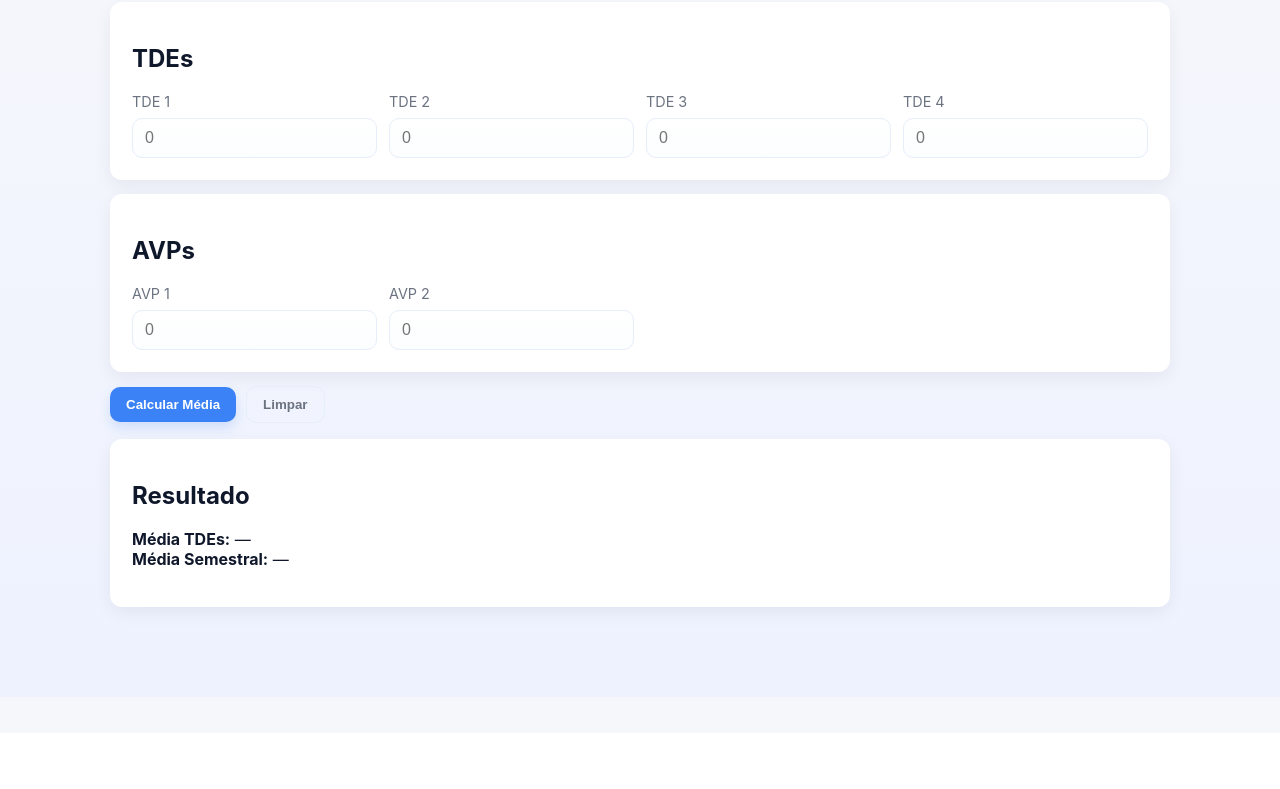
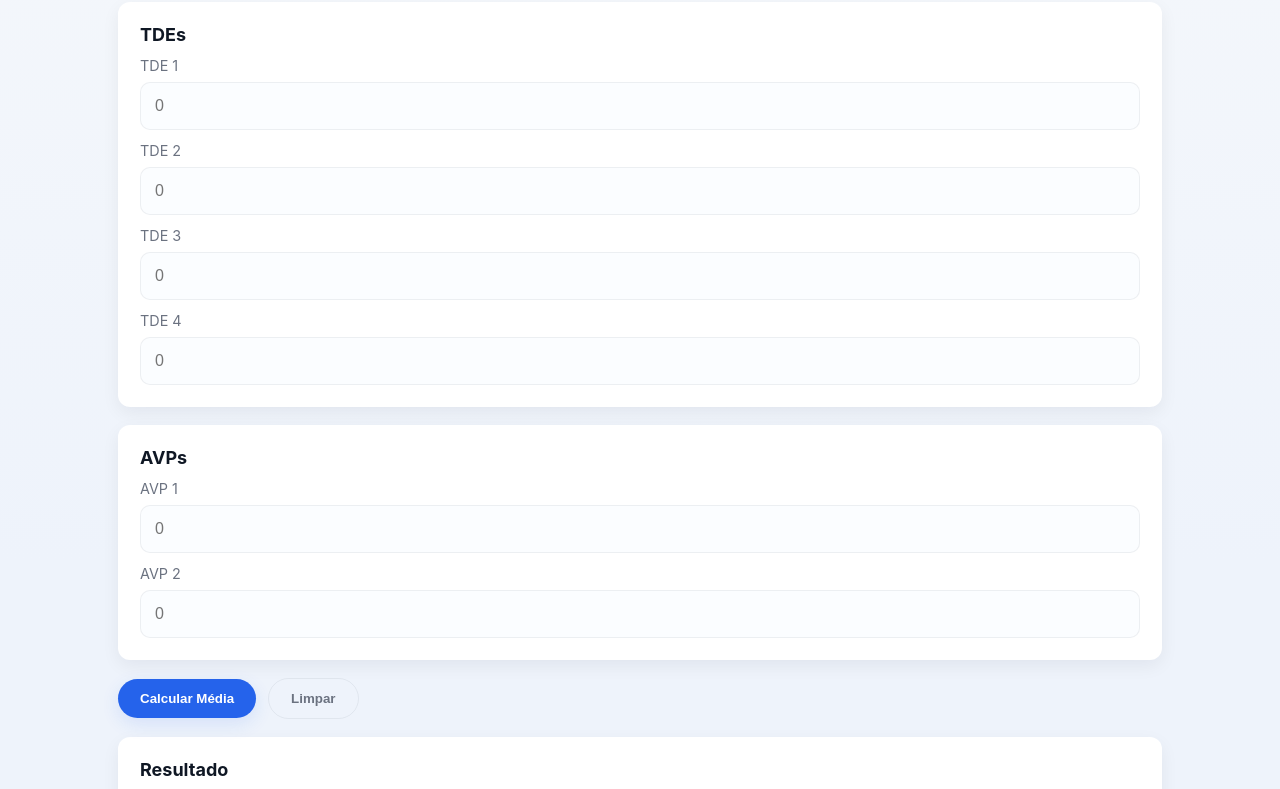
Before and after one commit to emersonn-dev/calculadora_media_UNIFAPCE, a plain HTML site: page index.html in a window 1280 px wide. Shown: the part 103-892 px from the top of the page. Before the commit the page ends 836 px from the top, so only its background shows below. Drawn offline with Linux system fonts and the light colour scheme.

Commit message:
Update style.css

```diff
--- a/css/style.css
+++ b/css/style.css
@@ -1,109 +1,101 @@
 :root{
-  --bg:#f5f7fb;
+  --bg:#f4f7fb;
   --card:#ffffff;
-  --accent:#3b82f6;
+  --text:#0f1724;
   --muted:#6b7280;
-  --success:#10b981;
-  --danger:#ef4444;
-  --avf:#f59e0b;
-  --radius:12px;
-  font-family: Inter, ui-sans-serif, system-ui, -apple-system, "Segoe UI", Roboto, "Helvetica Neue", Arial;
+  --green:#16a34a;
+  --red:#ef4444;
+  --yellow:#f59e0b;
+  --soft-shadow: 0 6px 18px rgba(16,24,40,0.06);
+  font-family: Inter, system-ui, -apple-system, "Segoe UI", Roboto, "Helvetica Neue", Arial;
 }
 
 *{box-sizing:border-box}
-html,body{height:100%}
 body{
   margin:0;
-  background:linear-gradient(180deg,var(--bg),#eef2ff);
-  color:#0f172a;
+  background:linear-gradient(180deg,var(--bg),#eef3fb 60%);
+  color:var(--text);
   -webkit-font-smoothing:antialiased;
-  -moz-osx-font-smoothing:grayscale;
 }
 
 .container{
-  max-width:920px;
-  margin:36px auto;
-  padding:20px;
+  max-width:900px;
+  margin:28px auto;
+  padding:28px;
 }
 
-h1{
-  margin:0 0 18px 0;
-  font-size:1.6rem;
-  letter-spacing:-0.2px;
+h1{margin:0 0 18px;font-size:1.6rem}
+.card{
+  background:var(--card);
+  border-radius:12px;
+  padding:18px;
+  box-shadow:var(--soft-shadow);
+  margin-bottom:18px;
 }
 
-.card{
-  background:var(--card);
-  padding:16px;
-  border-radius:var(--radius);
-  box-shadow: 0 6px 18px rgba(15,23,42,0.06);
-  margin-bottom:14px;
+.card h2{margin:0 0 12px;font-size:1.125rem}
+.grid{
+  display:grid;
+  grid-template-columns:repeat(1,1fr);
+  gap:12px;
 }
 
-.grid{
-  display:grid;
-  grid-template-columns: repeat(4,1fr);
-  gap:12px;
-  margin-top:12px;
+label{display:block;font-size:0.9rem;color:var(--muted)}
+label span{display:block;margin-bottom:8px}
+
+input[type="number"]{
+  width:100%;
+  padding:14px;
+  border-radius:10px;
+  border:1px solid rgba(15,23,36,0.06);
+  background:#fbfdff;
+  font-size:1rem;
+  outline:none;
+  transition:box-shadow .12s, border-color .12s;
+}
+input[type="number"]:focus{
+  box-shadow:0 6px 18px rgba(2,6,23,0.06);
+  border-color:rgba(59,130,246,0.12);
 }
 
-label{
-  display:flex;
-  flex-direction:column;
-  font-size:0.9rem;
-  color:var(--muted);
-}
-
-input[type="number"]{
-  margin-top:8px;
-  padding:10px 12px;
-  border-radius:10px;
-  border:1px solid #e6eef9;
-  font-size:1rem;
-  outline:none;
-  background:linear-gradient(180deg,#fff,#fbfdff);
-}
+.hint{color:var(--muted);font-size:.85rem;margin-top:10px}
 
 .actions{
   display:flex;
-  gap:10px;
+  gap:12px;
   align-items:center;
-  margin:12px 0 16px 0;
+  margin:6px 0 18px;
 }
 
 button{
-  padding:10px 16px;
-  border-radius:10px;
   border:0;
-  background:var(--accent);
+  padding:12px 22px;
+  border-radius:999px;
+  background:#2563eb;
   color:white;
   font-weight:600;
   cursor:pointer;
-  box-shadow: 0 6px 12px rgba(59,130,246,0.18);
+  box-shadow: 0 6px 18px rgba(37,99,235,0.12);
 }
-
 button.secondary{
   background:transparent;
   color:var(--muted);
-  border:1px solid #e6eef9;
   box-shadow:none;
+  border:1px solid rgba(15,23,36,0.06);
 }
 
-.result p{margin:8px 0; font-size:1rem}
-.status{font-weight:700}
+.result-row{margin:8px 0;font-size:1rem}
+.badge{
+  display:inline-block;
+  margin-top:10px;
+  padding:8px 12px;
+  border-radius:999px;
+  font-weight:700;
+  color:white;
+}
+.status--green{background:var(--green)}
+.status--red{background:var(--red)}
+.status--yellow{background:var(--yellow); color:#111}
 
-.note{
-  margin-top:14px;
-  color:var(--muted);
-  font-size:0.9rem;
-}
-
-/* status colors */
-.status.aprovado{ color: var(--success) }
-.status.avf{ color: var(--avf) }
-.status.reprovado{ color: var(--danger) }
-
-/* small screens fallback (desktop-first) */
-@media (max-width:920px){
-  .grid{ grid-template-columns: repeat(2,1fr) }
-}
+.error{color:var(--red); margin-top:8px; font-weight:600}
+.message{color:var(--muted); margin-top:6px; font-size:.95rem}
```
